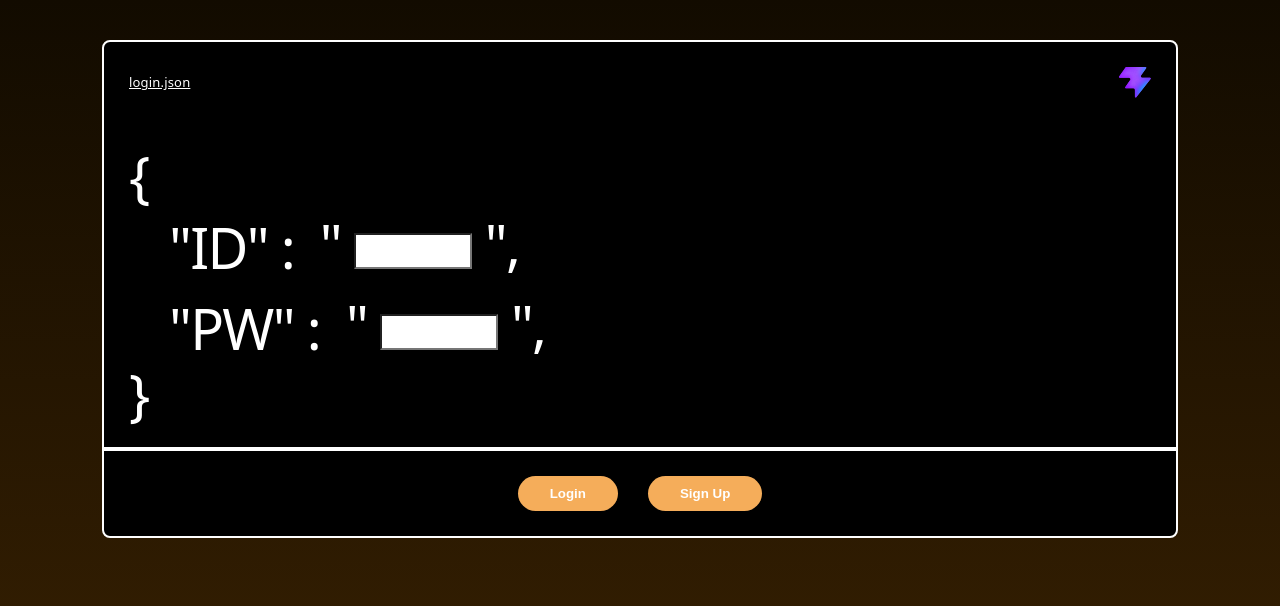
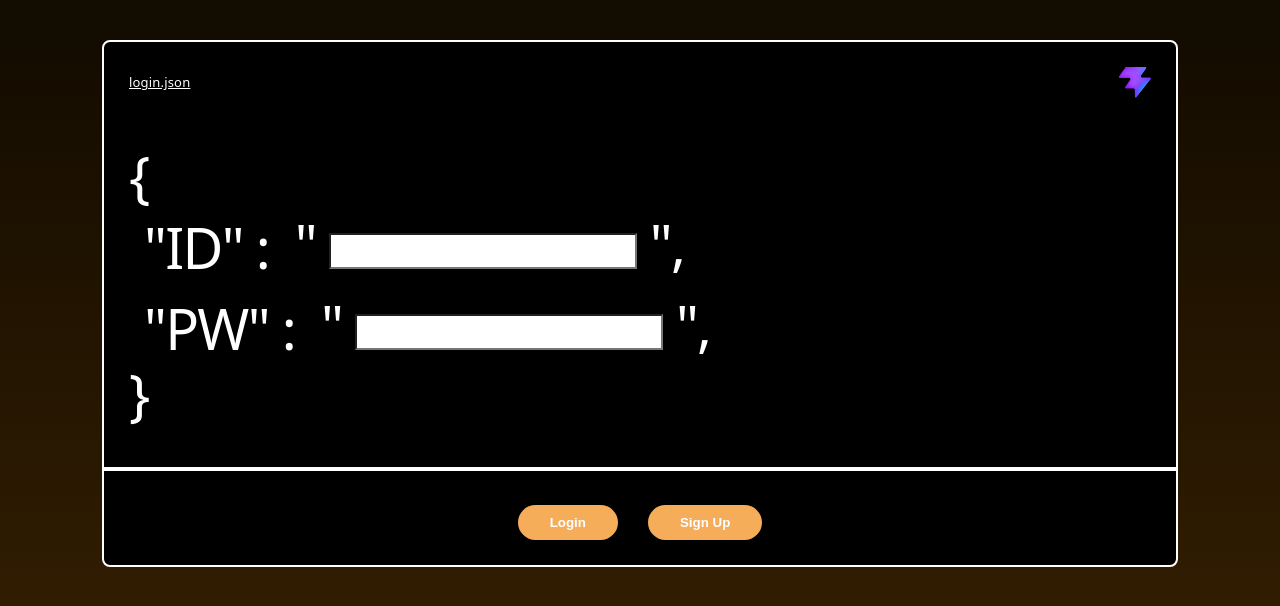
Before and after one commit to Tofudog/Yeetcode-Extension, a React (Vite) app: page / in a window 1280 px wide. Shown: the top 606 px of the page. Built offline with nearby package versions, Linux system fonts and the light colour scheme.

Commit message:
Fix viewport for sidebar

```diff
--- a/src/App.css
+++ b/src/App.css
@@ -34,7 +34,7 @@
 .form-divider {
   border: none;
   border-top: 4px solid white;
-  margin: 0;
+  margin-top: 20px;
 }
 
 .button-navbottom {
--- a/src/components/components.css
+++ b/src/components/components.css
@@ -12,10 +12,22 @@
 
 .field-input {
   height: 30px;
-  width: 110px;
+  width: 80px;
   color: black;
   background-color: white;
   vertical-align: middle;
+  @media (min-width: 400px) {
+    width: 110px;
+  }
+  @media (min-width: 480px) {
+    width: 150px;
+  }
+  @media (min-width: 525px) {
+    width: 180px;
+  }
+  @media (min-width: 600px) {
+    width: 300px;
+  }
 }
 
 .side-by-side-mapping {
@@ -24,7 +36,7 @@
 }
 
 .tab {
-  padding-left: 40px;
+  padding-left: 15px;
   padding-top: 15px;
   padding-bottom: 10px;
 }
```
